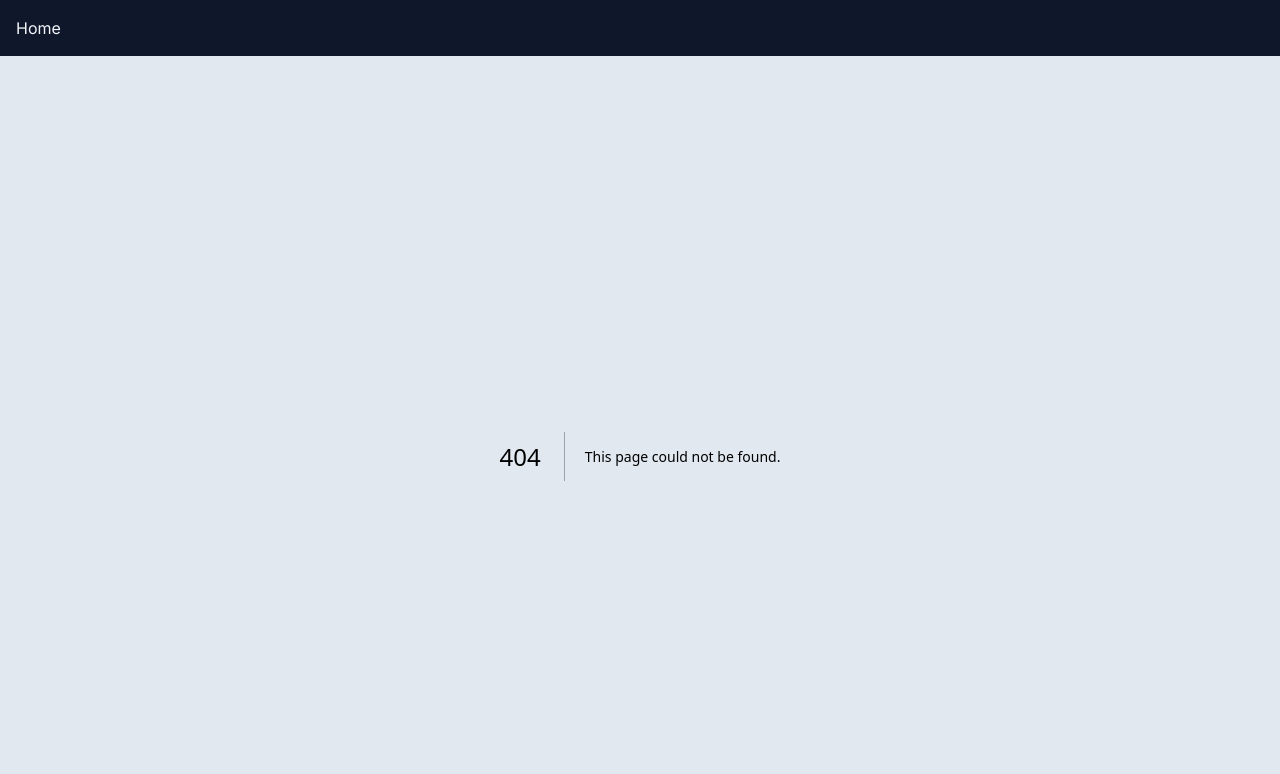
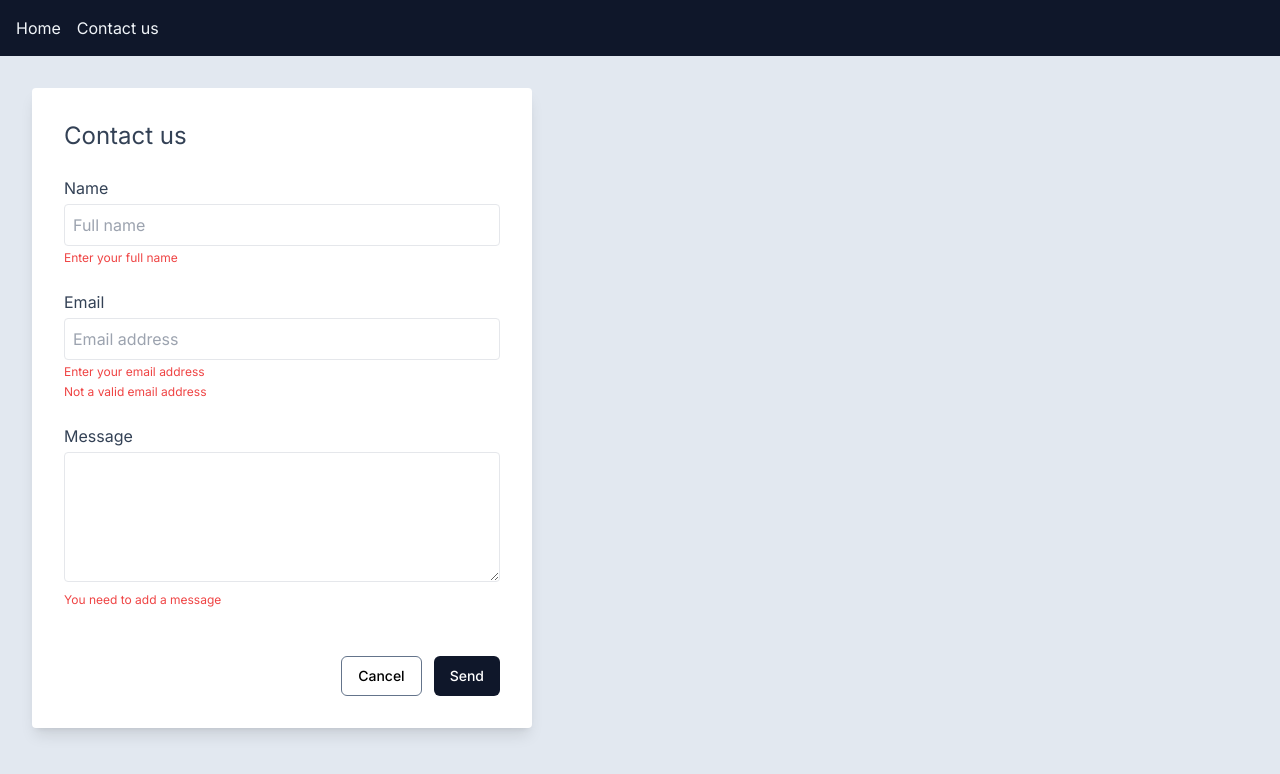
Before and after one commit to rossjha/next-playground, a Next.js app: page /contact-us in a window 1280 px wide. Before the commit this address had no page. Shown: the top 774 px of the page. Built offline with nearby package versions, Linux system fonts and the light colour scheme.

Commit message:
feat: create Contact us route + ContactForm comp

```diff
--- /dev/null
+++ b/src/app/(routes)/contact-us/ContactForm.tsx
@@ -0,0 +1,57 @@
+'use client'
+
+import Card from '@/components/Card'
+import { Button } from '@/components/Button'
+import ValidationMessage from '@/components/ValidationMessage'
+
+export default function ContactForm() {
+  return (
+    <Card className="w-[500px] p-8 shadow-lg">
+      <form>
+        <h1 className="mb-6 text-2xl text-slate-700">Contact us</h1>
+
+        <div className="mb-6">
+          <label htmlFor="full-name" className="mb-1 block text-slate-700">
+            Name
+          </label>
+          <input
+            id="full-name"
+            type="text"
+            placeholder="Full name"
+            className="w-full rounded border p-2"
+          />
+          <ValidationMessage>Enter your full name</ValidationMessage>
+        </div>
+
+        <div className="mb-6">
+          <label htmlFor="email" className="mb-1 block text-slate-700">
+            Email
+          </label>
+          <input
+            id="email"
+            type="text"
+            placeholder="Email address"
+            className="w-full rounded border p-2"
+          />
+          <ValidationMessage>Enter your email address</ValidationMessage>
+          <ValidationMessage>Not a valid email address</ValidationMessage>
+        </div>
+
+        <div className="mb-6">
+          <label htmlFor="message" className="mb-1 block text-slate-700">
+            Message
+          </label>
+          <textarea className="w-full rounded border p-1" rows={5}></textarea>
+          <ValidationMessage>You need to add a message</ValidationMessage>
+        </div>
+
+        <div className="flex justify-end pt-6">
+          <Button variant="outline" className="mr-3">
+            Cancel
+          </Button>
+          <Button>Send</Button>
+        </div>
+      </form>
+    </Card>
+  )
+}
--- /dev/null
+++ b/src/app/(routes)/contact-us/page.tsx
@@ -0,0 +1,9 @@
+import ContactForm from './ContactForm'
+
+export default function ContactUsPage() {
+  return (
+    <section className="p-8 lg:w-1/2">
+      <ContactForm />
+    </section>
+  )
+}
--- a/src/app/layout.tsx
+++ b/src/app/layout.tsx
@@ -23,6 +23,9 @@ export default function RootLayout({
             <li className="mr-4">
               <Link href={'/'}>Home</Link>
             </li>
+            <li className="mr-4">
+              <Link href={'/contact-us'}>Contact us</Link>
+            </li>
           </ul>
         </nav>
         {children}
```
Also changed, not shown: 1 other file (tests, documents, lock files or other folders).
